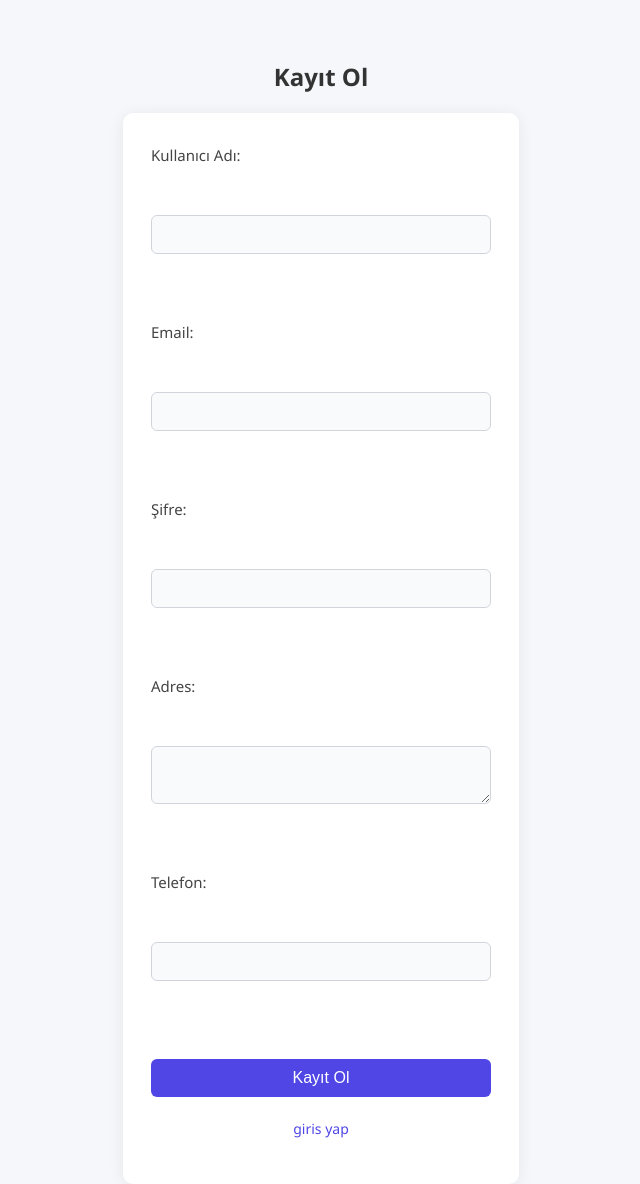
After one commit to Kharpoose/AmazonMini, a PHP site: page /login/register.php in a window 1280 px wide. The commit adds this page. Shown: the whole page, without its empty margins (319-959 px from the left). Run offline with PHP 8.4, Linux system fonts and the light colour scheme; some libraries are stand-ins or nearby versions.

Commit message:
add login page

```diff
--- a/app/add_to_cart.php
+++ b/app/add_to_cart.php
@@ -1,5 +1,11 @@
 <?php
 session_start();
+if (!isset($_SESSION['kullanici_id'])) {
+  header("Location: login/login.php");
+  exit;
+}
+?>
+<?php
 require_once "includes/db.php";
 
 if (!isset($_POST['product_id'])) {
--- /dev/null
+++ b/app/assets/css/login/register.css
@@ -0,0 +1,81 @@
+body {
+    background: #f6f7fb;
+    font-family: 'Segoe UI', Arial, sans-serif;
+    display: flex;
+    flex-direction: column;
+    align-items: center;
+    min-height: 100vh;
+    margin: 0;
+}
+
+h2 {
+    margin-top: 60px;
+    color: #333;
+    font-weight: 600;
+}
+
+form {
+    background: #fff;
+    padding: 32px 28px;
+    border-radius: 10px;
+    box-shadow: 0 2px 16px rgba(0,0,0,0.07);
+    width: 340px;
+    display: flex;
+    flex-direction: column;
+    gap: 12px;
+}
+
+label {
+    color: #444;
+    font-size: 15px;
+    margin-bottom: 4px;
+}
+
+input[type="text"],
+input[type="email"],
+input[type="password"],
+textarea {
+    padding: 10px;
+    border: 1px solid #d1d5db;
+    border-radius: 6px;
+    font-size: 15px;
+    background: #f9fafb;
+    transition: border 0.2s;
+}
+
+input:focus, textarea:focus {
+    border-color: #4f46e5;
+    outline: none;
+}
+
+button[type="submit"] {
+    background: #4f46e5;
+    color: #fff;
+    border: none;
+    padding: 10px 0;
+    border-radius: 6px;
+    font-size: 16px;
+    font-weight: 500;
+    cursor: pointer;
+    margin-top: 10px;
+    transition: background 0.2s;
+}
+
+button[type="submit"]:hover {
+    background: #3730a3;
+}
+
+p {
+    text-align: center;
+    margin-top: 10px;
+    font-size: 14px;
+}
+
+a {
+    color: #4f46e5;
+    text-decoration: none;
+}
+
+a:hover {
+    text-decoration: underline;
+}
--- a/app/card/sepet.php
+++ b/app/card/sepet.php
@@ -1,8 +1,11 @@
 <?php
 session_start();
+if (!isset($_SESSION['kullanici_id'])) {
+  header("Location: ../login/login.php");
+  exit;
+}
 $cart = $_SESSION['cart'] ?? [];
 ?>
-
 <!DOCTYPE html>
 <html lang="tr">
 
--- a/app/card/update_cart.php
+++ b/app/card/update_cart.php
@@ -1,5 +1,10 @@
 <?php
 session_start();
+if (!isset($_SESSION['kullanici_id'])) {
+    header("Location: ../login/login.php");
+    exit;
+}
+
 require_once "../includes/db.php";
 
 $id = (int) ($_GET['id'] ?? 0);
--- /dev/null
+++ b/app/login/logout.php
@@ -0,0 +1,5 @@
+<?php
+session_start();
+session_destroy();
+header("Location: login.php");
+exit;
--- /dev/null
+++ b/app/login/register.php
@@ -0,0 +1,64 @@
+<?php
+require_once("../includes/db.php"); // Veritabanı bağlantısını dahil et
+
+if ($_SERVER["REQUEST_METHOD"] === "POST") {
+    $username = trim($_POST["username"]);
+    $email = trim($_POST["email"]);
+    $password = $_POST["password"];
+    $address = trim($_POST["address"]);
+    $phone = trim($_POST["phone"]);
+
+    // Şifreyi güvenli hale getir
+    $hashedPassword = password_hash($password, PASSWORD_DEFAULT);
+
+    try {
+        $sql = "INSERT INTO amazon_login (username, email, password, address, phone)
+                VALUES (?, ?, ?, ?, ?)";
+        $stmt = $pdo->prepare($sql);
+        $stmt->execute([$username, $email, $hashedPassword, $address, $phone]);
+
+        // Kayıt başarılı → login sayfasına yönlendir
+        header("Location: login.php?success=1");
+        exit;
+    } catch (PDOException $e) {
+        echo "Hata oluştu: " . $e->getMessage();
+    }
+}
+?>
+
+<!-- Basit HTML form -->
+<!DOCTYPE html>
+<html>
+
+<head>
+    <meta charset="UTF-8">
+    <title>Kayıt Ol</title>
+    <link rel="stylesheet" href="../assets/css/login/register.css">
+
+</head>
+
+<body>
+    <h2>Kayıt Ol</h2>
+    <form method="POST" action="register.php">
+        <label>Kullanıcı Adı:</label><br>
+        <input type="text" name="username" required><br><br>
+
+        <label>Email:</label><br>
+        <input type="email" name="email" required><br><br>
+
+        <label>Şifre:</label><br>
+        <input type="password" name="password" required><br><br>
+
+        <label>Adres:</label><br>
+        <textarea name="address" required></textarea><br><br>
+
+        <label>Telefon:</label><br>
+        <input type="text" name="phone" required><br><br>
+
+        <button type="submit">Kayıt Ol</button>
+        <p> <a href="login.php">giris yap</a></p>
+
+    </form>
+</body>
+
+</html>
```
Also changed, not shown: app/assets/css/login/login.css (added, +152 -0 lines), app/index.php (+9 -0 lines), app/login/login.php (added, +62 -0 lines).
